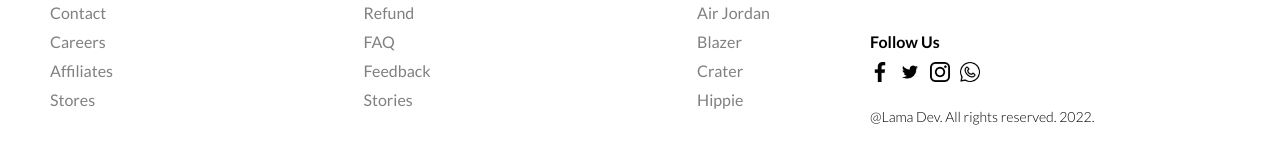
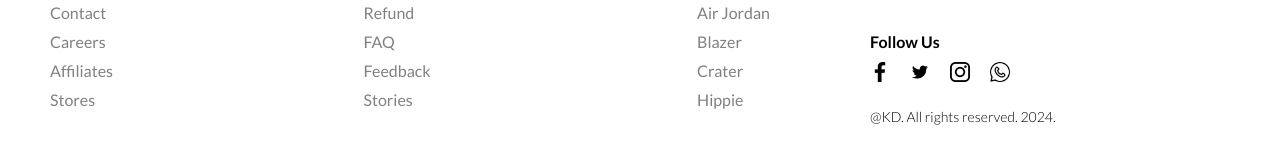
Before and after one commit to kdhillon29/sneaker-store, a plain HTML site: page index.html in a window 1280 px wide. Shown: the part 3230-3393 px from the top of the page. Drawn offline with Linux system fonts and the light colour scheme.

Commit message:
footer styles completed

```diff
--- a/index.html
+++ b/index.html
@@ -239,7 +239,7 @@
             </div>
         </div>
         <div class="footerRightMenu">
-            <span class="copyright">@Lama Dev. All rights reserved. 2022.</span>
+            <span class="copyright">@KD. All rights reserved. 2024.</span>
         </div>
     </div>
 </footer>
--- a/style.css
+++ b/style.css
@@ -433,12 +433,13 @@ nav{
 
   .fIcons{
     display: flex;
+
   }
 
   .fIcon{
     width: 20px;
     height: 20px;
-    margin-right: 10px;
+    margin-right: 20px;
   }
 
   .copyright{
```
